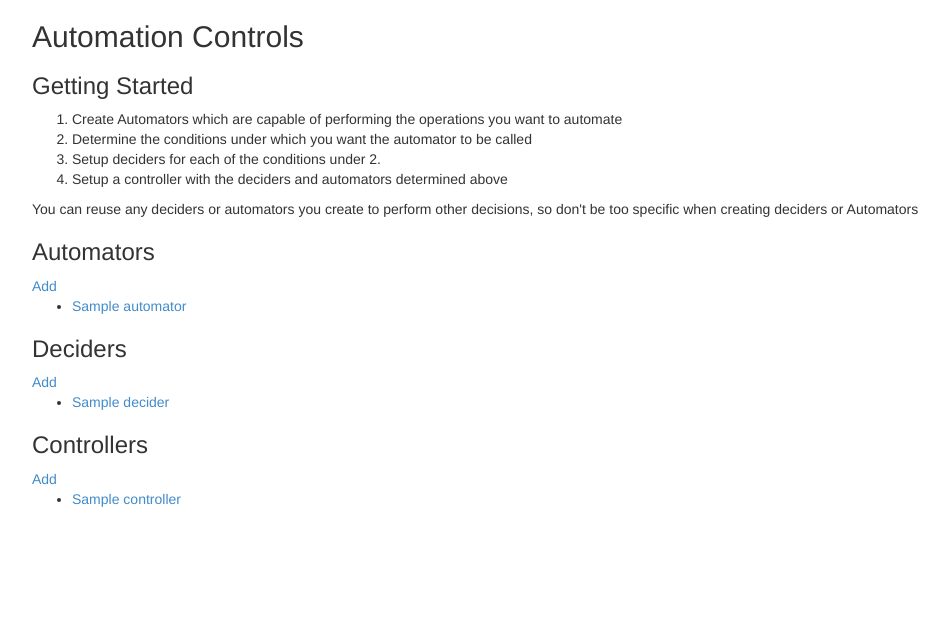
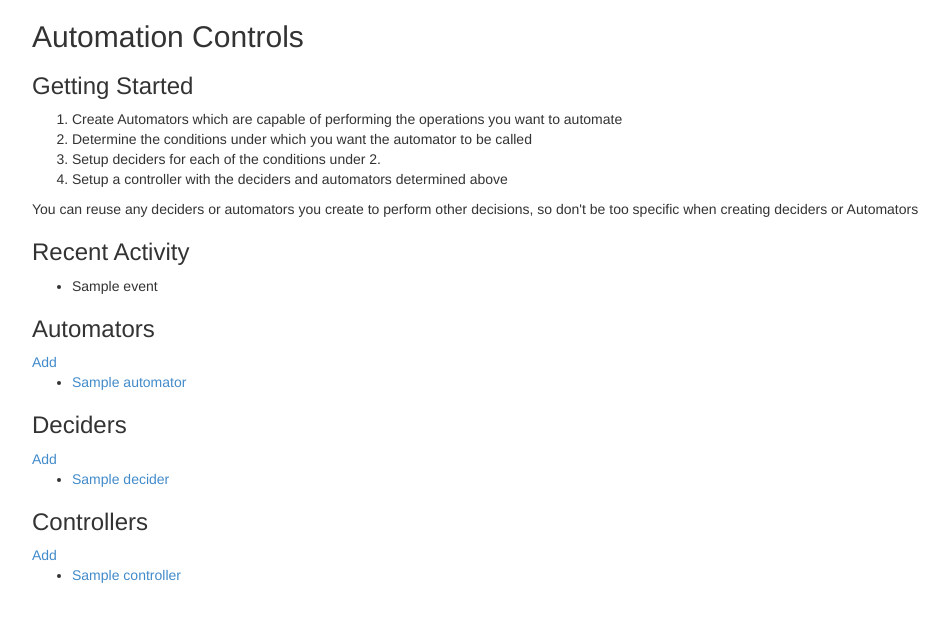
Before and after one commit to wl-net/dataview, a Django app: template automation/templates/automation/index.html in a window 1280 px wide. Shown: the part 52-674 px from the top of the page, without its empty margins (38-987 px from the left). Run offline with Django 3.2, Linux system fonts and the light colour scheme; the template is opened without the code that fills it: most values are stand-ins (such as "Sample title", 1, 10 or a date in 2020); some libraries are stand-ins or nearby versions.

Commit message:
Add automation log

```diff
--- a/automation/templates/automation/index.html
+++ b/automation/templates/automation/index.html
@@ -13,6 +13,14 @@
 
 <p>You can reuse any deciders or automators you create to perform other decisions, so don't be too specific when creating deciders or Automators</p>
 
+<h3>Recent Activity</h3>
+<ul>
+{%for event in events%}
+  <li>{{event}}</li>
+{%endfor%}
+</ul>
+
+</h3>
 <h3>Automators</h3>
 <a href="{%url 'automation-add_automator'%}">Add</a>
 <ul>
--- a/automation/views.py
+++ b/automation/views.py
@@ -2,15 +2,15 @@ from django.template import RequestContext
 from django.shortcuts import render, render_to_response
 from django.http import HttpResponse
 
-from portal.models import Residence, Room
+from portal.models import Residence, Room, Event
 from automation.models import Automator, Controller, Decider, AutomatorForm, ControllerForm, DeciderForm, Speaker, SpeakerForm
 
 def index(request):
     automators = Automator.objects.all()
     controllers = Controller.objects.all()
     deciders = Decider.objects.all()
-
-    return render_to_response('automation/index.html', RequestContext(request, {'automators': automators, 'controllers': controllers, 'deciders': deciders}))
+    events = Event.objects.all()
+    return render_to_response('automation/index.html', RequestContext(request, {'automators': automators, 'controllers': controllers, 'deciders': deciders, 'events': events}))
 
 def speakers(request, residence):
     speakers = Speaker.objects.filter(location = Room.objects.filter(location = Residence.objects.get(id = residence, tenants = request.user))).order_by('location')
```
